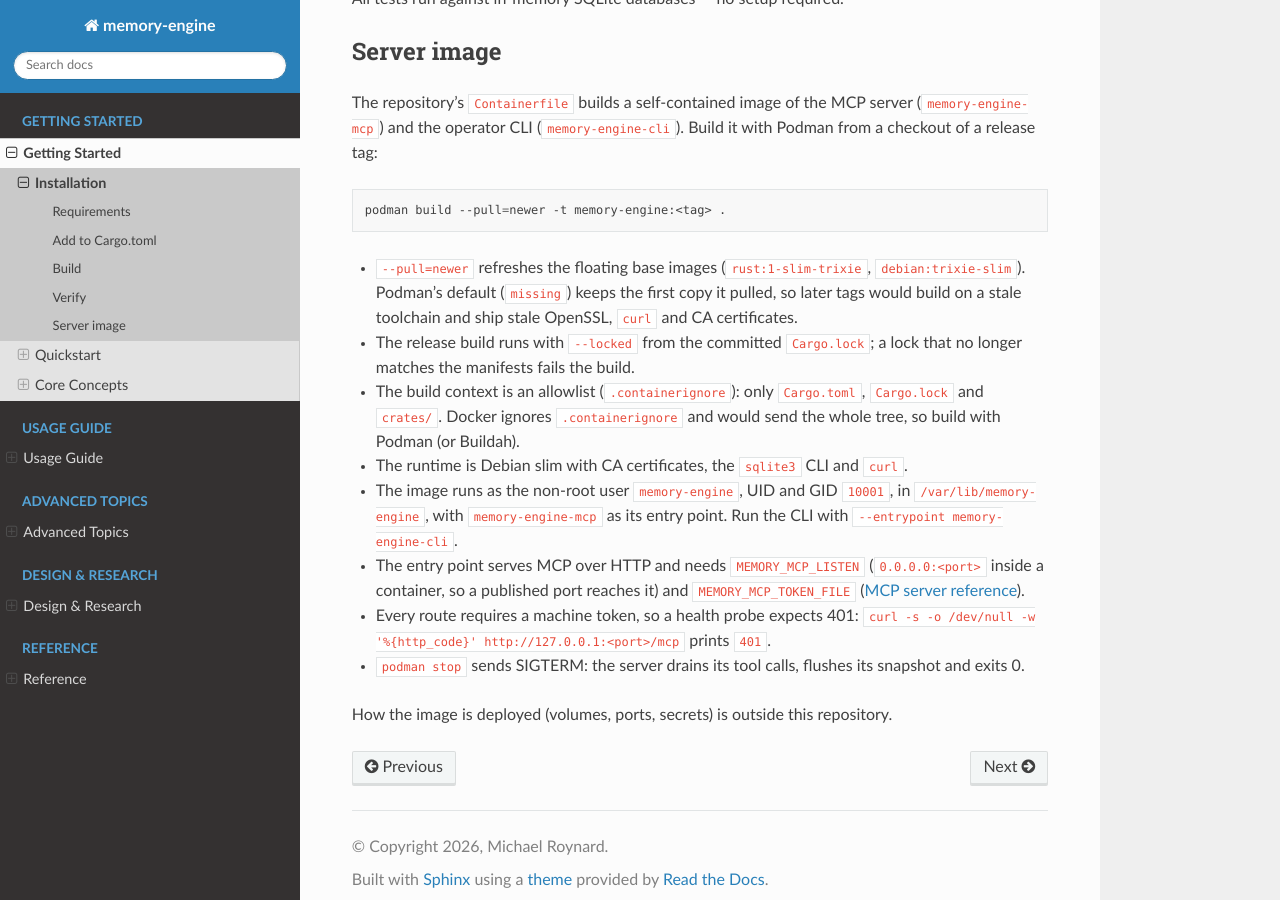
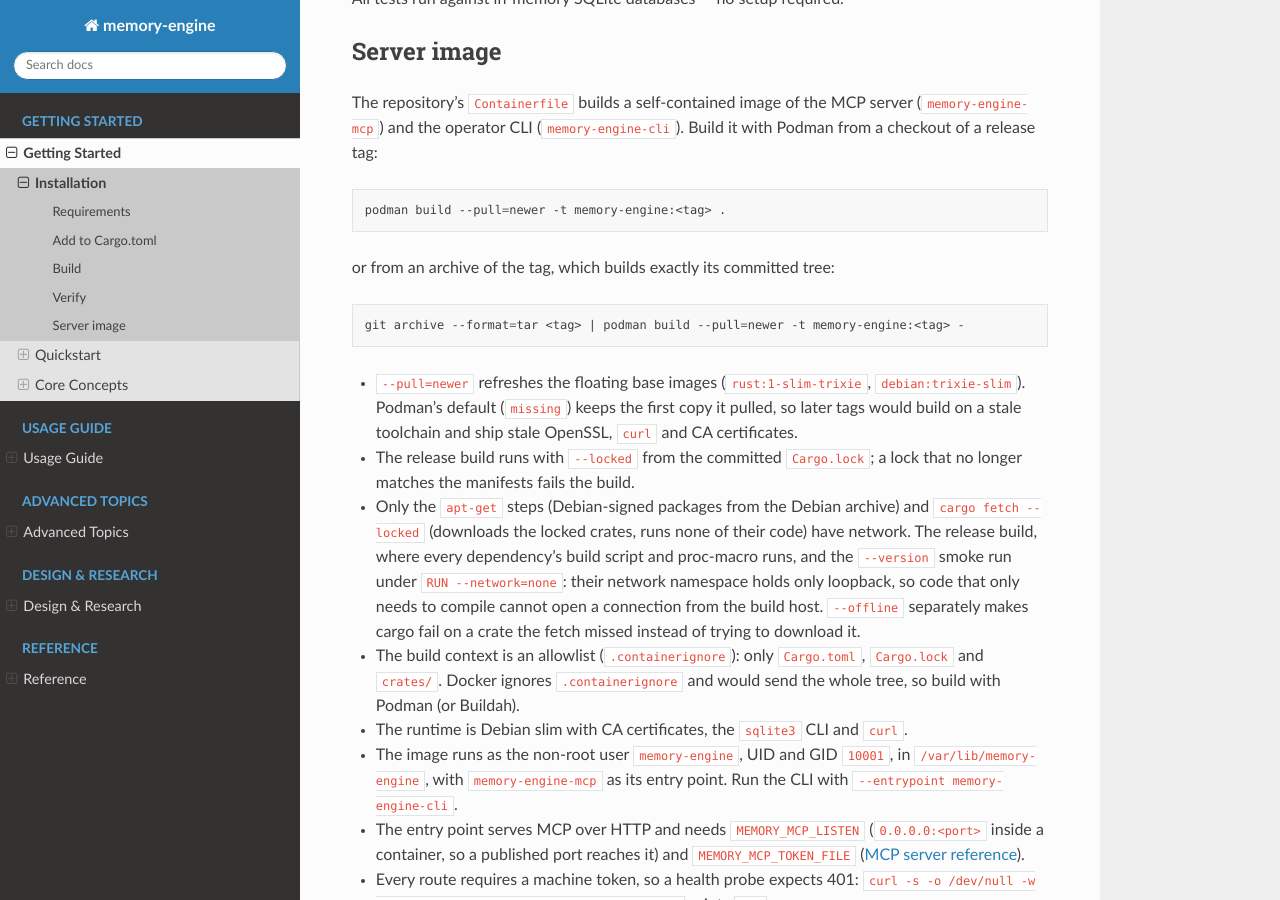
Before and after one commit to dutiona/memory-engine, a Sphinx documentation site: the page built from docs/getting-started/installation.md, in a window 1280 px wide and 900 px high, scrolled down 1295 px. Built offline with Sphinx 7.4.7 and the Read the Docs theme 3.1.0, drawn with Linux system fonts in a browser that asks for light colours; pages that are not in the unit, such as notebooks, are missing from menus.

Commit message:
build(container): run build scripts and proc-macros without network (#1072)
One `cargo build` step both downloaded the locked crates and ran their build scripts and
proc-macros, so third-party code ran with whatever network the build host gave the build.
Release images are built from tags on a shared host (dutiona/infra#76).

- `RUN cargo fetch --locked` is the only networked step after `COPY`; `cargo build
  --offline` and the runtime `--version` smoke run under `RUN --network=none`.
- The Containerfile header states the rule for later edits, and the install guide says
  which steps have network and gives the `git archive … | podman build … -` form.

Closes #1068
Refs dutiona/infra#37
Refs #1071

Co-Authored-By: Claude Opus 5.5 <noreply@anthropic.com>

````diff
--- a/docs/getting-started/installation.md
+++ b/docs/getting-started/installation.md
@@ -62,11 +62,22 @@ operator CLI (`memory-engine-cli`). Build it with Podman from a checkout of a re
 podman build --pull=newer -t memory-engine:<tag> .
 ```
 
+or from an archive of the tag, which builds exactly its committed tree:
+
+```bash
+git archive --format=tar <tag> | podman build --pull=newer -t memory-engine:<tag> -
+```
+
 - `--pull=newer` refreshes the floating base images (`rust:1-slim-trixie`, `debian:trixie-slim`). Podman's default
   (`missing`) keeps the first copy it pulled, so later tags would build on a stale toolchain and ship stale OpenSSL,
   `curl` and CA certificates.
 - The release build runs with `--locked` from the committed `Cargo.lock`; a lock that no longer matches the
   manifests fails the build.
+- Only the `apt-get` steps (Debian-signed packages from the Debian archive) and `cargo fetch --locked` (downloads
+  the locked crates, runs none of their code) have network. The release build, where every dependency's build script
+  and proc-macro runs, and the `--version` smoke run under `RUN --network=none`: their network namespace holds only
+  loopback, so code that only needs to compile cannot open a connection from the build host. `--offline` separately
+  makes cargo fail on a crate the fetch missed instead of trying to download it.
 - The build context is an allowlist (`.containerignore`): only `Cargo.toml`, `Cargo.lock` and `crates/`. Docker
   ignores `.containerignore` and would send the whole tree, so build with Podman (or Buildah).
 - The runtime is Debian slim with CA certificates, the `sqlite3` CLI and `curl`.
````
Also changed, not shown: 1 other file.
